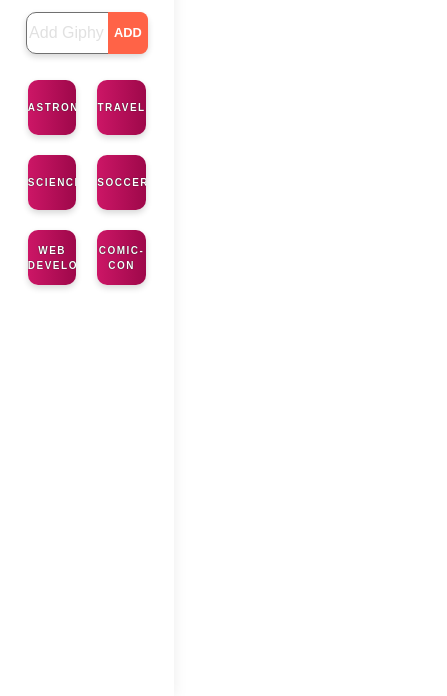
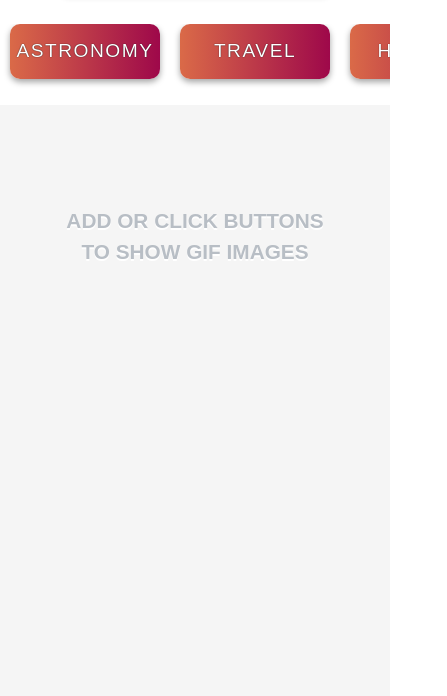
Before and after one commit to galonoah/giphy-api, a plain HTML site: page index.html in a window 390 px wide. Shown: the part 148-844 px from the top of the page, 447 px wide, since content can reach past the window. Drawn offline with nearby package versions, Linux system fonts and the light colour scheme; no server answers; a web font is replaced by a local one.

Commit message:
Make app responsive

```diff
--- a/assets/css/style.css
+++ b/assets/css/style.css
@@ -11,7 +11,7 @@ body {
 }
 
 #app-title {
-    color: #FF816A;
+	color: #ff816a;
 	font-family: bungee, sans-serif;
 	font-size: 2.5em;
 	letter-spacing: 2px;
@@ -28,7 +28,7 @@ body {
 }
 
 .gif-images-area {
-    background-color: rgba(255, 255, 255, 0.66);
+	background-color: whitesmoke;
 	display: flex;
 	flex-flow: wrap;
 	flex: 1 0 70%;
@@ -44,6 +44,21 @@ body {
 	position: relative;
 	margin: 5px;
 	border-radius: 10px;
+	box-shadow: 0px 2px 5px rgba(0, 0, 0, 0.36);
+}
+
+.gif-images-area p {
+	text-shadow: 0 2px white;
+	font-size: 1.3rem;
+	font-weight: bold;
+	color: #b8bec5;
+	margin: 100px auto;
+	text-align: center;
+	text-transform: uppercase;
+}
+
+.gif-images-area > * + p {
+    display: none;
 }
 
 span {
@@ -54,7 +69,7 @@ span {
 	color: white;
 	font-size: 0.8em;
 	z-index: 999;
-    bottom: 1px;
+	bottom: 0px;
 }
 
 .add-gif-form {
@@ -64,6 +79,7 @@ span {
 	display: flex;
 	margin: 1em auto;
 	width: 70%;
+	background-color: #fff;
 }
 
 .add-gif__input {
@@ -77,8 +93,8 @@ span {
 }
 
 .add-gif__input::placeholder {
-    color: #E1E1E1;
-    font-size: 1em;
+	color: #e1e1e1;
+	font-size: 1.1em;
 }
 
 .add-gif__button {
@@ -113,16 +129,16 @@ span {
 }
 
 .gif-buttons button {
-    background: linear-gradient(to right, #CC1666, #9E084A);
+	background: linear-gradient(to right, #da6a48, #9e084a) center;
+	background-size: cover;
 	border-radius: 10px;
 	border: none;
-    box-shadow: 0 3px 6px rgba(0, 0, 0, 0.16);
+	box-shadow: 0 3px 6px rgba(0, 0, 0, 0.36);
 	color: #fff;
 	cursor: pointer;
-    flex-basis:35%;
+	flex-basis: 35%;
 	font-family: oswald, sans-serif;
-    font-size: 10px;
-    font-weight: 900;
+	font-size: 1.2em;
 	height: 55px;
 	letter-spacing: 1.5px;
 	margin: 10px auto;
@@ -136,3 +152,38 @@ span {
 .gif-buttons button:active {
 	filter: grayscale(40%);
 }
+
+@media all and (max-width: 768px) {
+	#container {
+		flex-direction: column;
+	}
+
+	.gif-buttons {
+		display: block;
+		white-space: nowrap;
+		width: 100%;
+		overflow: auto;
+		margin-top: 30px;
+		padding-bottom: 10px;
+	}
+
+	.gif-buttons button {
+		width: 150px;
+		margin: 0 10px;
+	}
+
+	.gif-images-area {
+		overflow: visible;
+		padding: 0;
+	}
+
+	.gif-images-area img {
+		width: 100%;
+		height: 100%;
+	}
+
+	.gif-images-area div {
+		width: 44%;
+		margin: 3%;
+	}
+}
--- a/assets/javascript/app.js
+++ b/assets/javascript/app.js
@@ -2,10 +2,10 @@ $(function() {
 	var topics = [
 		"astronomy",
 		"travel",
-		"science",
+		"history",
 		"soccer",
-		"web development",
-		"comic-con"
+		"movies",
+		"anime"
   ];
 
   // Function will loop through topics list to create and append
@@ -23,6 +23,7 @@ $(function() {
       ajaxRequest(queryURL, button);
 
       $(".gif-buttons").append(button);
+      $(".gif-buttons").scrollLeft();
 
    });
  }
--- a/index.html
+++ b/index.html
@@ -29,7 +29,9 @@
 
         </section>
 
-        <div class="gif-images-area"></div>
+        <div class="gif-images-area">
+            <p>Add or Click buttons <br> to show Gif Images</p>
+        </div>
 
     </div>
 </body>
```
Lines whose indentation alone changed are shown as unchanged.
